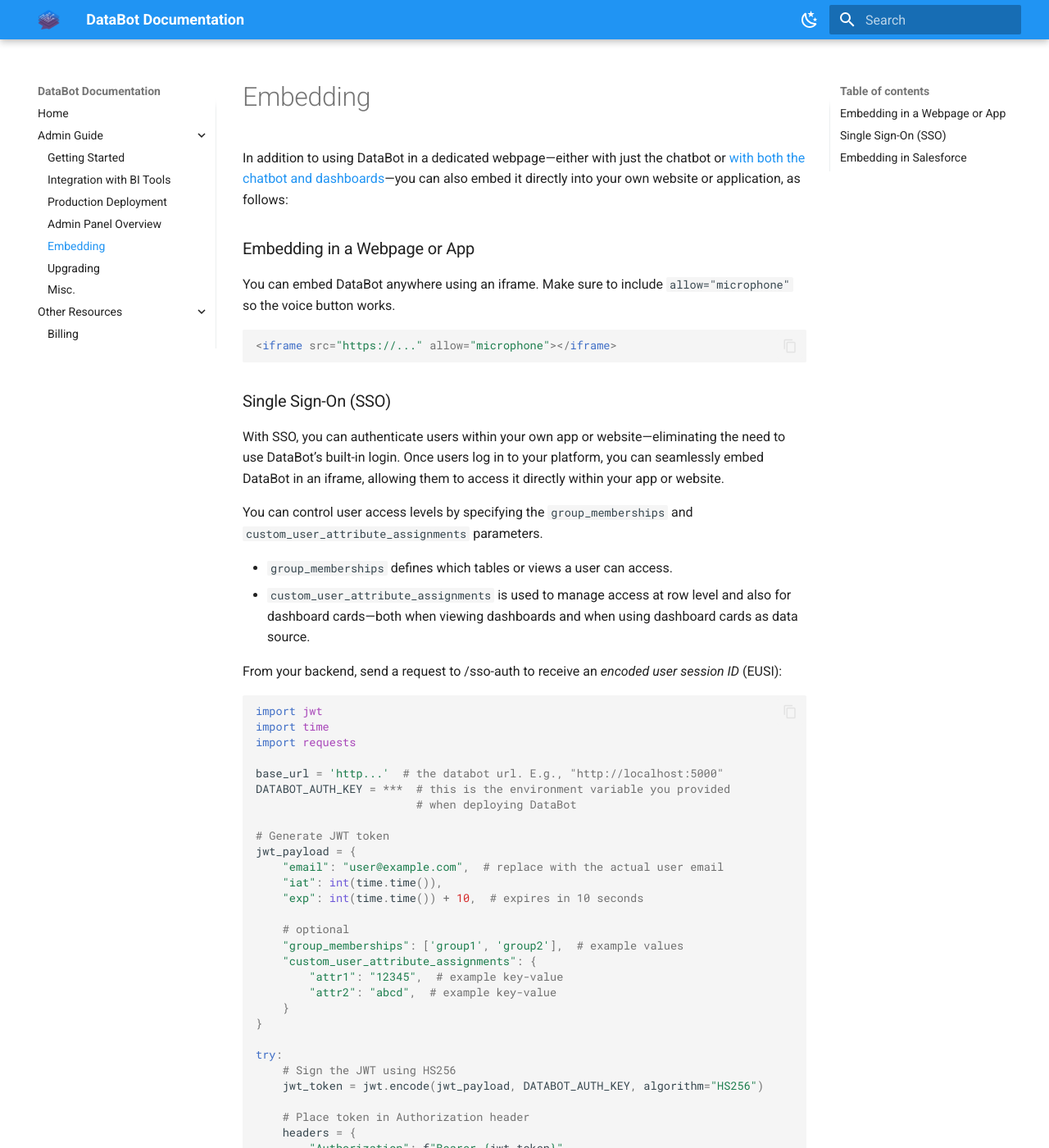
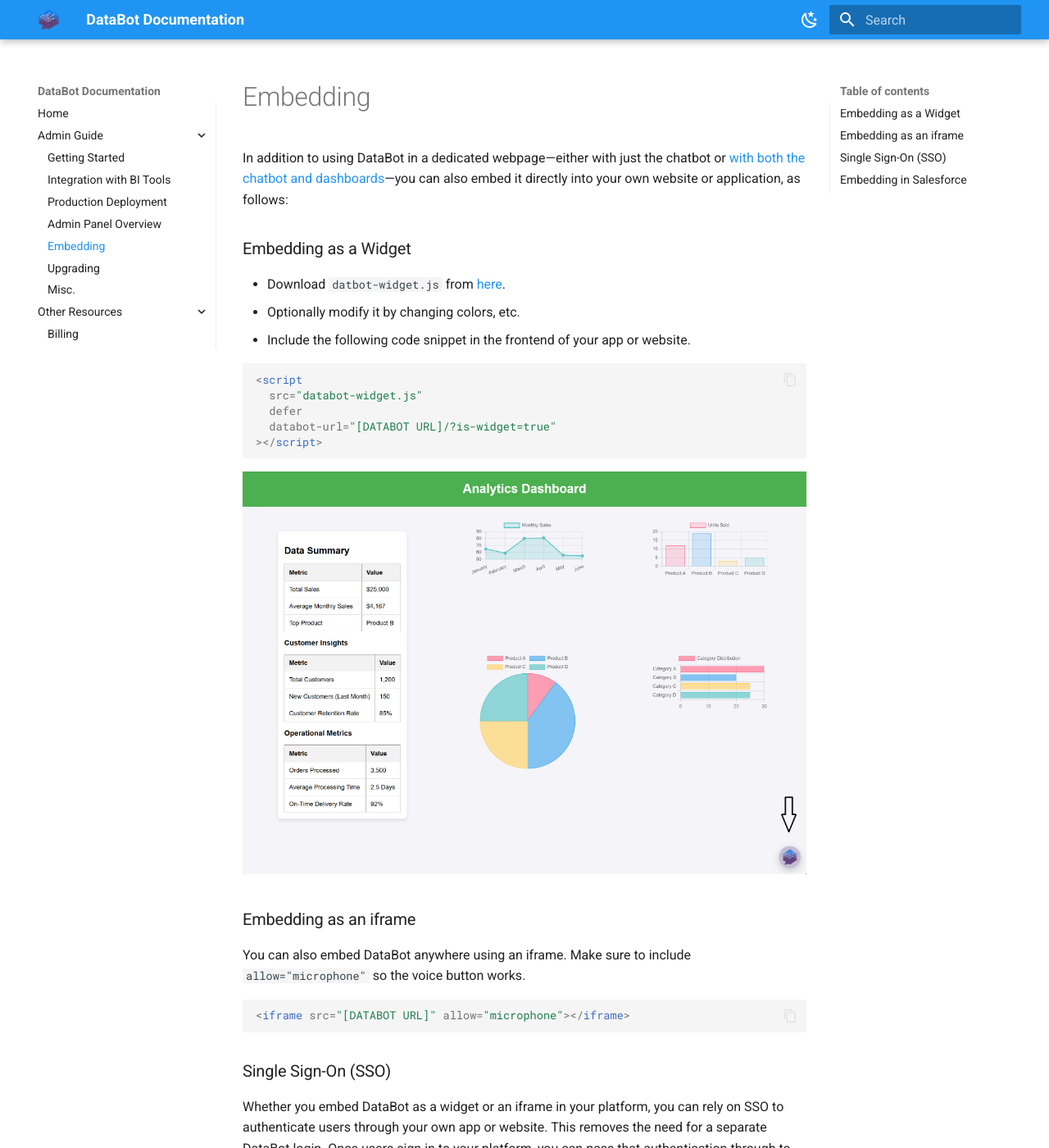
Before and after one commit to Intellimenta/DataBot, an MkDocs documentation site: the page built from docs/admin_guide/embedding.md, in a window 1280 px wide and 1400 px high. Shown: the whole window at 82% size. Built offline with MkDocs 1.6.1 and Material for MkDocs 9.7.7, drawn with Linux system fonts in a browser that asks for light colours; some of the changed text lies outside the part shown.

Commit message:
add widget mode instructions to docs

````diff
--- a/docs/admin_guide/embedding.md
+++ b/docs/admin_guide/embedding.md
@@ -2,16 +2,30 @@
 
 In addition to using DataBot in a dedicated webpage—either with just the chatbot or [with both the chatbot and dashboards](./admin_panel_overview.md#bi-integration)—you can also embed it directly into your own website or application, as follows:
 
-### Embedding in a Webpage or App
+### Embedding as a Widget
+- Download `datbot-widget.js` from [here](http://intellimenta.com/files/databot-widget.js).
+- Optionally modify it by changing colors, etc.
+- Include the following code snippet in the frontend of your app or website.
 
-You can embed DataBot anywhere using an iframe. Make sure to include `allow="microphone"` so the voice button works.
 ```html
-<iframe src="https://..." allow="microphone"></iframe>
+<script
+  src="databot-widget.js"
+  defer
+  databot-url="[DATABOT URL]/?is-widget=true"
+></script>
+```
+
+![DataBot Embedding as a Widget](../assets/widget.png)
+
+### Embedding as an iframe
+
+You can also embed DataBot anywhere using an iframe. Make sure to include `allow="microphone"` so the voice button works.
+```html
+<iframe src="[DATABOT URL]" allow="microphone"></iframe>
 ```
 
 ### Single Sign-On (SSO)
-
-With SSO, you can authenticate users within your own app or website—eliminating the need to use DataBot’s built-in login. Once users log in to your platform, you can seamlessly embed DataBot in an iframe, allowing them to access it directly within your app or website.
+Whether you embed DataBot as a widget or an iframe in your platform, you can rely on SSO to authenticate users through your own app or website. This removes the need for a separate DataBot login. Once users sign in to your platform, you can pass that authentication through to DataBot so they can access it directly within your site or app without any extra steps.
 
 You can control user access levels by specifying the `group_memberships` and `custom_user_attribute_assignments` parameters.
 
````
Also changed, not shown: docs/assets/widget.png (added).
